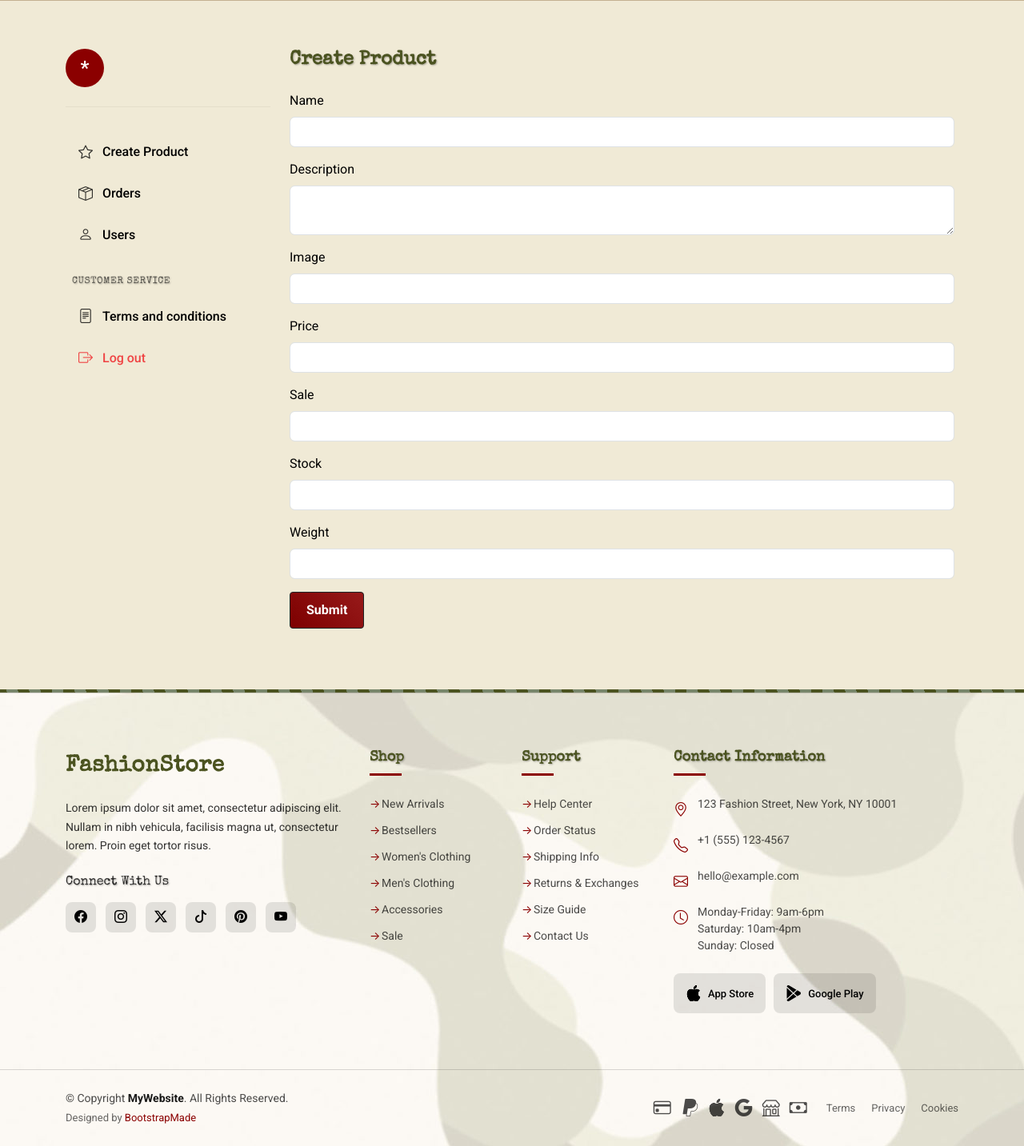
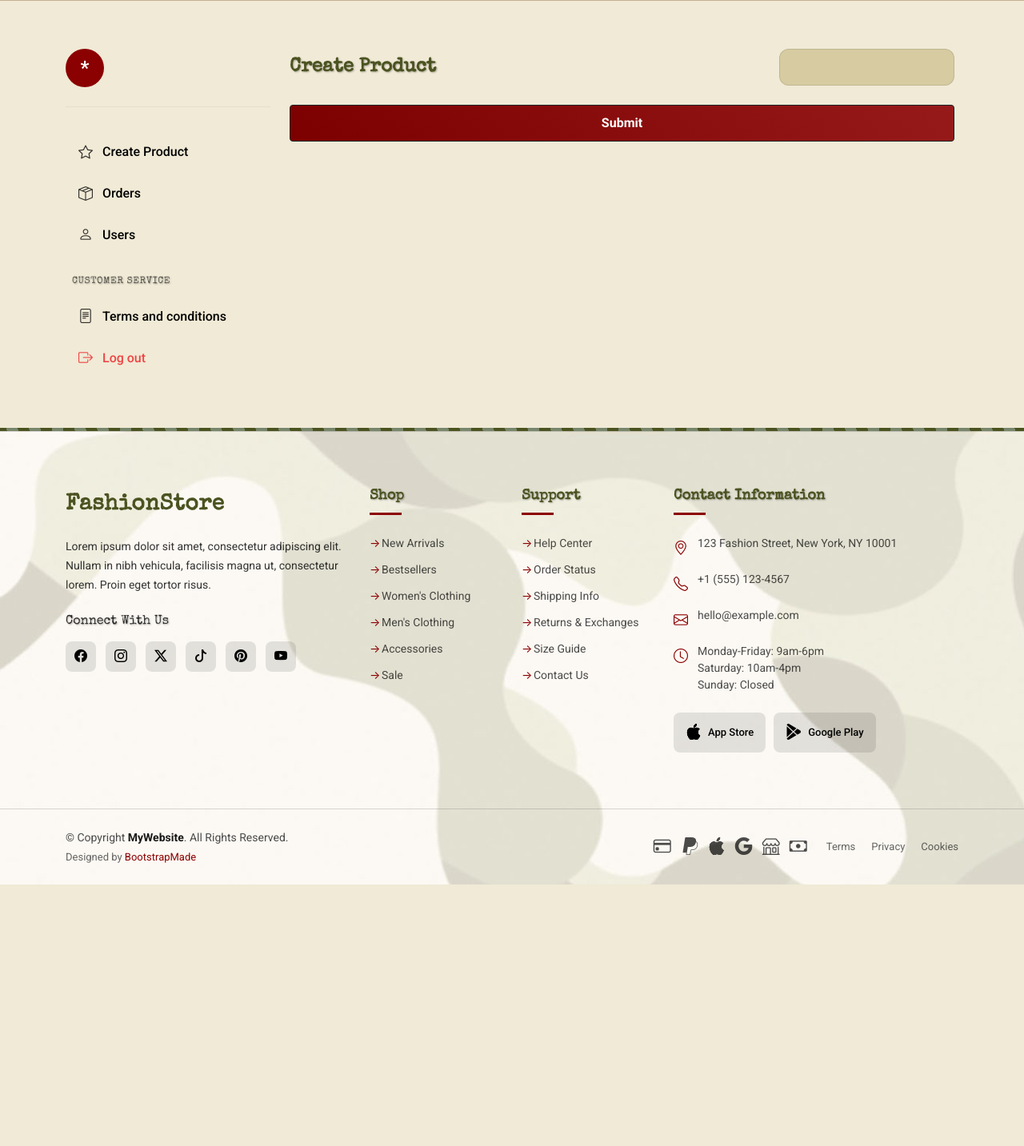
Before and after one commit to aobh2763/Projet-Symfony, a Symfony app: template templates/admin/create-product.html.twig in a window 1280 px wide. Shown: the part 346-1779 px from the top of the page at 80% size. After the commit the page ends 1452 px from the top, so only its background shows below. Run offline with Twig, Linux system fonts and the light colour scheme; the template is opened without the code that fills it, so the values that code supplies are empty; form fields are guessed from the names that the template uses; some libraries are stand-ins or nearby versions.

Commit message:
integrated the forms for creating different types of products for the admin view

```diff
--- a/templates/admin/create-product.html.twig
+++ b/templates/admin/create-product.html.twig
@@ -12,60 +12,28 @@
             <div class="tab-header">
                 <h2>Create Product</h2>
                 <div class="tab-filters">
-                    {# {% include 'fragments/dashboard/orders/filterForm.html.twig' with {'filterform': form} %} #}
+                    {% include 'fragments/dashboard/products/pickTypeForm.html.twig' %}
                 </div>
             </div>
 
             <div>
-                {{ form_start(form, {'attr': {'class': 'needs-validation', 'novalidate': 'novalidate'}}) }}
+                {{ form_start(form, {'attr': {'class': 'product-form'}}) }}
 
-                    <div class="mb-3">
-                        {{ form_label(form.name, null, {'label_attr': {'class': 'form-label'}}) }}
-                        {{ form_widget(form.name, {'attr': {'class': 'form-control'}}) }}
-                        {{ form_errors(form.name) }}
-                    </div>
+                    {% for field in form %}
+                        {% if field.vars.name != '_token' and field.vars.name != 'submit' %}
+                            <div class="form-group">
+                                {{ form_label(field, null, {'label_attr': {'class': 'form-label'}}) }}
+                                {{ form_widget(field, {'attr': {'class': 'form-control'}}) }}
+                                <div class="invalid-feedback d-block">
+                                    {{ form_errors(field) }}
+                                </div>
+                            </div>
+                        {% endif %}
+                    {% endfor %}
 
-                    <div class="mb-3">
-                        {{ form_label(form.description, null, {'label_attr': {'class': 'form-label'}}) }}
-                        {{ form_widget(form.description, {'attr': {'class': 'form-control'}}) }}
-                        {{ form_errors(form.description) }}
-                    </div>
+                    {{ form_widget(form.submit, {'attr': {'class': 'btn btn-primary w-100 h-100'}}) }}
 
-                    <div class="mb-3">
-                        {{ form_label(form.image, null, {'label_attr': {'class': 'form-label'}}) }}
-                        {{ form_widget(form.image, {'attr': {'class': 'form-control'}}) }}
-                        {{ form_errors(form.image) }}
-                    </div>
-
-                    <div class="mb-3">
-                        {{ form_label(form.price, null, {'label_attr': {'class': 'form-label'}}) }}
-                        {{ form_widget(form.price, {'attr': {'class': 'form-control'}}) }}
-                        {{ form_errors(form.price) }}
-                    </div>
-
-                    <div class="mb-3">
-                        {{ form_label(form.sale, null, {'label_attr': {'class': 'form-label'}}) }}
-                        {{ form_widget(form.sale, {'attr': {'class': 'form-control'}}) }}
-                        {{ form_errors(form.sale) }}
-                    </div>
-
-                    <div class="mb-3">
-                        {{ form_label(form.stock, null, {'label_attr': {'class': 'form-label'}}) }}
-                        {{ form_widget(form.stock, {'attr': {'class': 'form-control'}}) }}
-                        {{ form_errors(form.stock) }}
-                    </div>
-
-                    <div class="mb-3">
-                        {{ form_label(form.weight, null, {'label_attr': {'class': 'form-label'}}) }}
-                        {{ form_widget(form.weight, {'attr': {'class': 'form-control'}}) }}
-                        {{ form_errors(form.weight) }}
-                    </div>
-
-                    <div class="mb-3">
-                        {{ form_widget(form.submit, {'attr': {'class': 'btn btn-primary'}}) }}
-                    </div>
-
-                {{ form_end(form) }}
+                {{ form_end(form, {render_rest: false}) }}
             </div>
         </div>
     </div>
--- /dev/null
+++ b/templates/fragments/dashboard/products/pickTypeForm.html.twig
@@ -0,0 +1,12 @@
+<!-- Filter Options -->
+{{ form_start(pickTypeForm) }}
+
+<div class="row">
+    <div class="col-md-6 mb-3 mb-md-0">
+        <div class="dropdown">
+            {{ form_widget(pickTypeForm.product_type, {'attr': {'class': 'btn'}}) }}
+        </div>
+    </div>
+</div>
+
+{{ form_end(pickTypeForm, { 'render_rest': false }) }}
```
Also changed, not shown: src/Controller/AdminController.php (+26 -5 lines), src/Form/PickProductTypeForm.php (added, +36 -0 lines), templates/fragments/dashboard/orders/filterForm.html.twig (+2 -6 lines).
